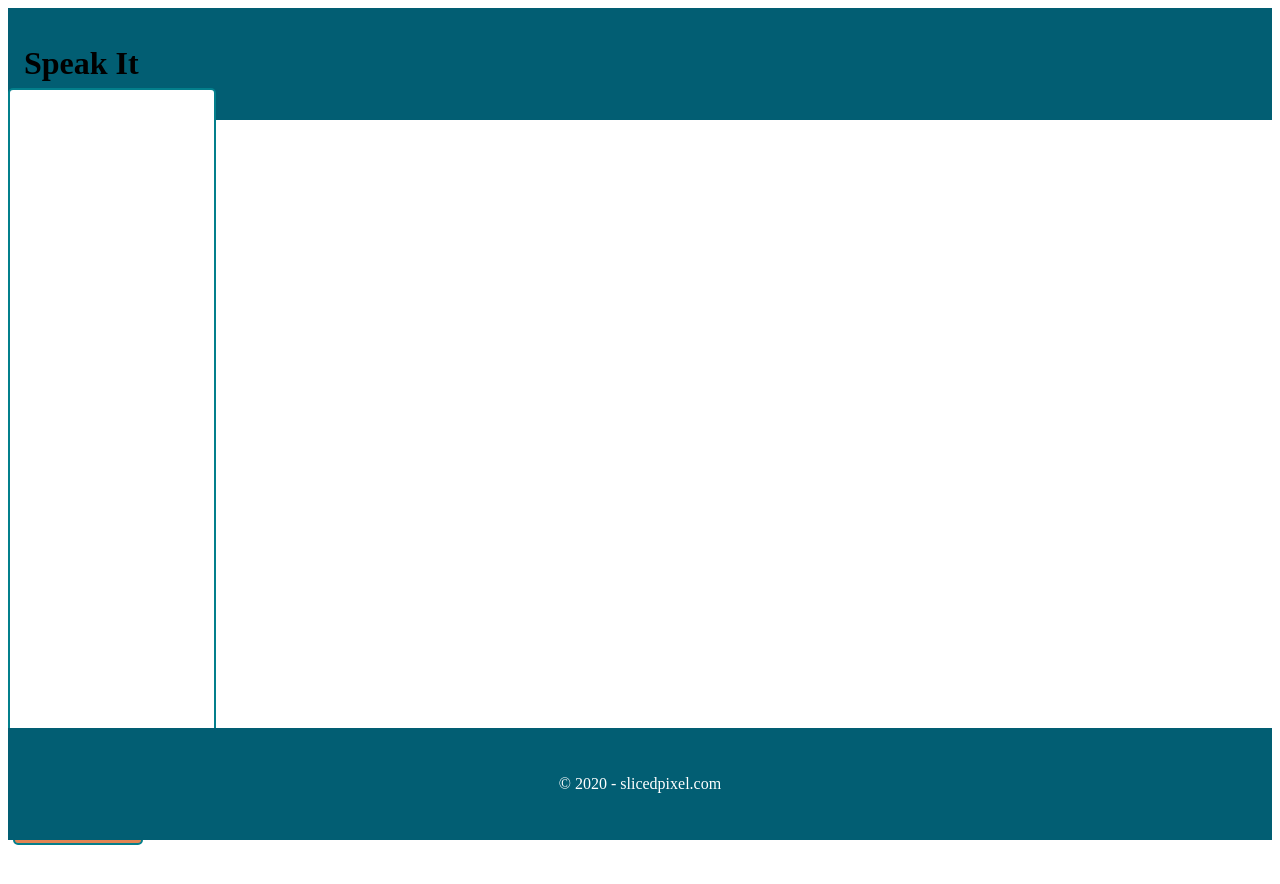
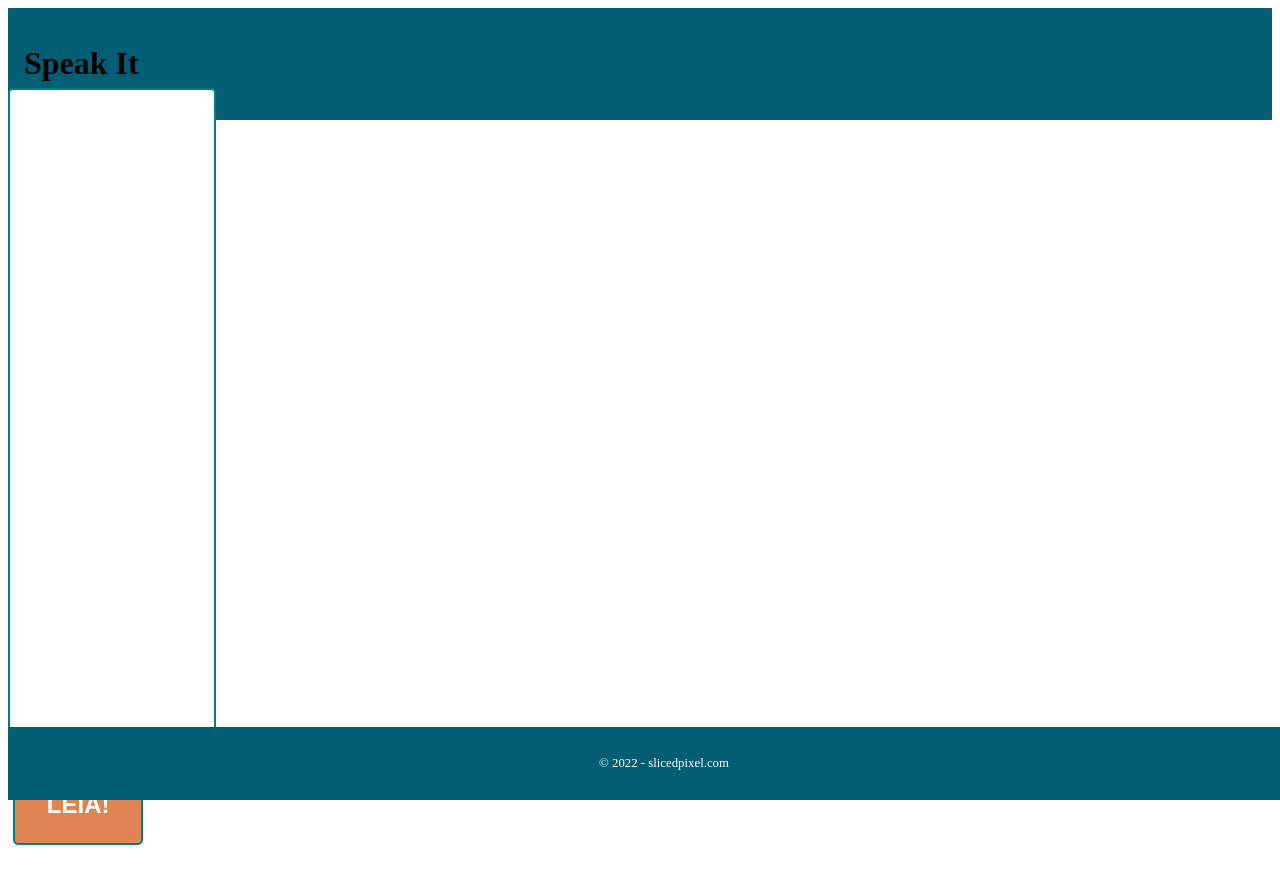
Before and after one commit to wildiney/SpeakItJS, a Next.js app: page / in a window 1280 px wide. Shown: the top 884 px of the page. Built offline with nearby package versions, Linux system fonts and the light colour scheme.

Commit message:
refactor: move footer to fixed position

```diff
--- a/components/Footer/Footer.module.css
+++ b/components/Footer/Footer.module.css
@@ -1,8 +1,8 @@
 .footer {
+  position: fixed;
+  bottom: 0;
+  width: 100%;
   display: flex;
-  grid-column: 1/4;
-  grid-row: 3/4;
-  height: 100%;
   background-color: #025e73;
   padding: 1rem;
   text-align: center;
@@ -15,5 +15,5 @@
   align-self: center;
   text-align: center;
   color: white;
-  font-size: 1rem;
+  font-size: .8rem;
 }
--- a/components/Footer/Footer.tsx
+++ b/components/Footer/Footer.tsx
@@ -2,10 +2,10 @@ import React from 'react'
 
 import classes from './Footer.module.css'
 
-function Footer() {
+function Footer () {
   return (
     <footer className={classes.footer}>
-      <p>&copy; 2020 - slicedpixel.com</p>
+      <p>&copy; 2022 - slicedpixel.com</p>
     </footer>
   )
 }
```
